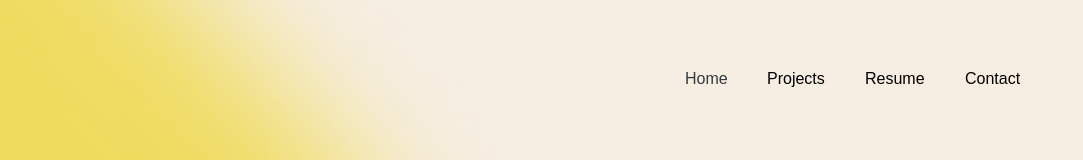
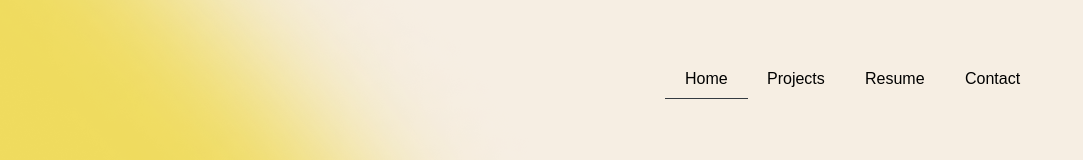
Before and after one commit to iramacarilla/my-res, a React (Create React App) app: page / in a window 1280 px wide. Shown: the top 160 px of the page, without its empty margins (0-1083 px from the left). Built offline with nearby package versions, Linux system fonts and the light colour scheme.

Commit message:
add hover

```diff
--- a/src/index.css
+++ b/src/index.css
@@ -88,13 +88,7 @@ img {
       font-size: 40px;
     }
   }
- /* @media screen and (min-width: 1600px) {
-    .container {
-      width: 1200px;
-        padding: 0 15px;
 
-    }
-}*/
 
 /*header*/
 
@@ -143,10 +137,7 @@ img {
 .inactive {
   color: black;
 }
-.active {
-  /*border-bottom: solid 1px #343a40;*/
-  color: #343a40;
-}
+
 nav li {
   padding: 20px;
   display: inline-block;
@@ -156,13 +147,13 @@ nav li {
   position: relative;
   overflow: hidden;
 }
-nav li::before {
+nav li .active::before  {
   content: '';
   position: absolute;
     z-index: -1;
-    left: 51%;
-    right: 51%;
-    bottom: 1.5px;
+    left: 0;/*51%;*/
+    right: 0;/*51%;*/
+    bottom: 9.5px;
     background: #343a40;
     height: 1px;
     transition-property: left, right;
@@ -356,14 +347,18 @@ textPath {
   background-color: #e5d4be;
   border-radius: 5px;
   font-size: 14px;
-  transition: background-color 2s ease-out 100ms
+  transition: background-color 1s ease-out 100ms
 }
 .home-description button:last-of-type {
   margin-left: 0;
 }
 .home-description button:hover
  {
-  background-color: #5b305e;
+  background-color: #b6a185;
+}
+.home-description button a:hover
+ {
+  cursor: pointer;
 }
 .home-description__text {
   margin-bottom: 30px;
```
